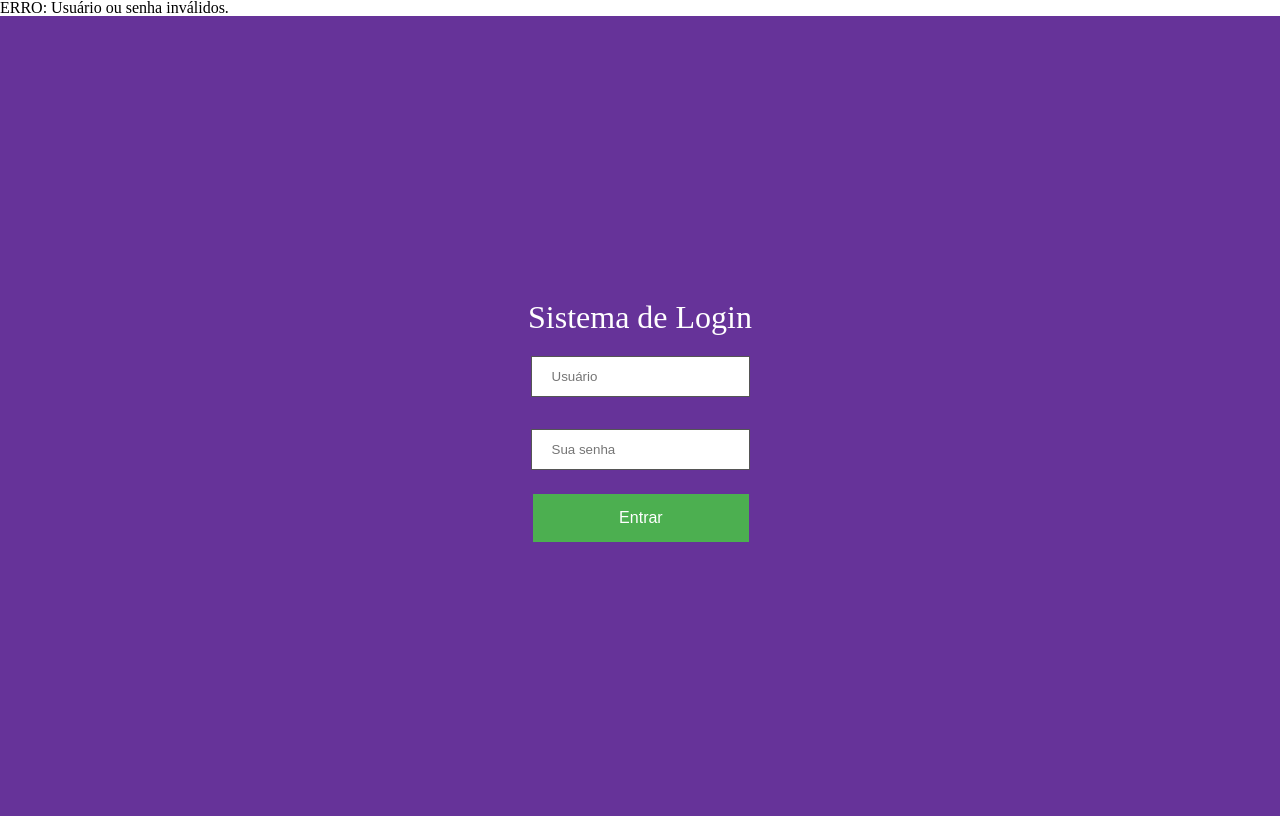
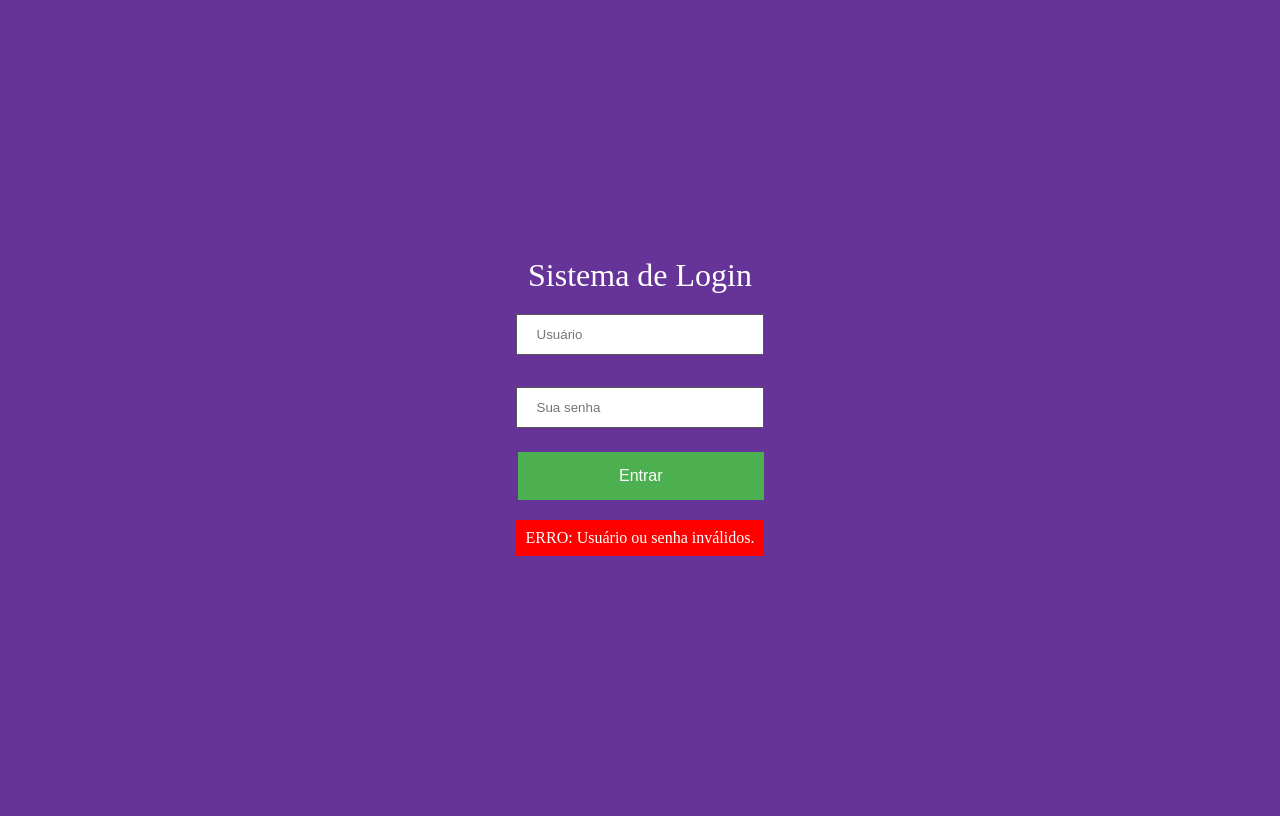
Before and after one commit to DevLucasj/tela-de-login, a PHP site: page / in a window 1280 px wide. After the commit the page ends 556 px from the top, so only its background shows below. Run offline with PHP 8.4, Linux system fonts and the light colour scheme; the visitor is signed in with stand-in values (Sample User, id 1).

Commit message:
Retorno de erro ao logar
Foi colocado um stylo para o erro de não conseguir achar login senha correspondente e foi mudado lugar aonde mensagem era mostrado para baixo do formulario

```diff
--- a/css/css.css
+++ b/css/css.css
@@ -57,3 +57,12 @@
   padding: 15px;
   font-size: 2rem;
 }
+
+.notification{
+padding: 10px;
+margin-top: 1rem;
+color: white;
+}
+.is-danger{
+background-color: red;
+}
--- a/index.php
+++ b/index.php
@@ -13,7 +13,15 @@ session_start();
     <title>Home</title>
 </head>
 <body>
-<?php
+
+    <div class="container container-login">
+        <div class="box-login" >
+        <h2 class="titulo-login">Sistema de Login</h2>
+        <form class="form-login" action="login.php" method="POST">
+            <input type="text" id="usuario" name="usuario" placeholder="Usuário"><br><br>
+            <input name="senha" class="input is-large" type="password" placeholder="Sua senha"><br>
+            <button type="submit" class="button">Entrar</button>
+            <?php
                     if(isset($_SESSION['nao_autenticado'])):
                     ?>
                     <div class="notification is-danger">
@@ -23,13 +31,6 @@ session_start();
                     endif;
                     unset($_SESSION['nao_autenticado']);
                     ?>
-    <div class="container container-login">
-        <div class="box-login" >
-        <h2 class="titulo-login">Sistema de Login</h2>
-        <form class="form-login" action="login.php" method="POST">
-            <input type="text" id="usuario" name="usuario" placeholder="Usuário"><br><br>
-            <input name="senha" class="input is-large" type="password" placeholder="Sua senha"><br>
-            <button type="submit" class="button">Entrar</button>
           </form>
                 </div>
     </div>
```
